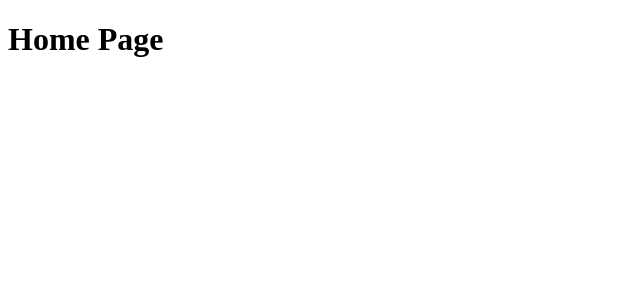
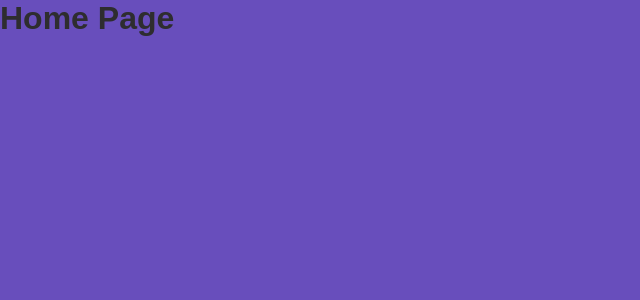
Before and after one commit to thiagobonisoficial/github-repository-reactjs, a React (Create React App) app: page / in a window 1280 px wide. Shown: the top 300 px of the page, without its empty margins (0-640 px from the left). Built offline with nearby package versions, Linux system fonts and the light colour scheme; the HTML template or start-up script is replaced by a standard one.

Commit message:
Push Styles

```diff
--- a/src/pages/Home/index.js
+++ b/src/pages/Home/index.js
@@ -1,5 +1,14 @@
 import React from 'react';
 
+import GlobalStyle from 'styles/Global';
+
+import styled from 'styled-components';
+
 export default function Home() {
-    return <h1>Home Page</h1>;
+    return (
+        <>
+            <GlobalStyle />
+            <h1>Home Page</h1>
+        </>
+    );
 }
--- /dev/null
+++ b/src/styles/Global.js
@@ -0,0 +1,17 @@
+import { createGlobalStyle } from 'styled-components';
+
+import Reset from './Reset';
+
+const GlobalStyle = createGlobalStyle`
+    ${Reset}
+
+    body {
+        font-family: Arial, Helvetica, sans-serif;
+        font-size: 1rem;
+        background-color: #684EBC;
+        color: #2E2D2F;
+        -webkit-font-smoothing: antialiased !important;
+    }
+`;
+
+export default GlobalStyle;
--- /dev/null
+++ b/src/styles/Reset.js
@@ -0,0 +1,14 @@
+import { css } from 'styled-components';
+
+const Reset = css`
+    * {
+        box-sizing: border-box;
+        margin: 0;
+        padding: 0;
+        outline: 0;
+        list-style: none;
+        text-decoration: none;
+    }
+`;
+
+export default Reset;
```
Also changed, not shown: 1 other file (tests, documents, lock files or other folders).
